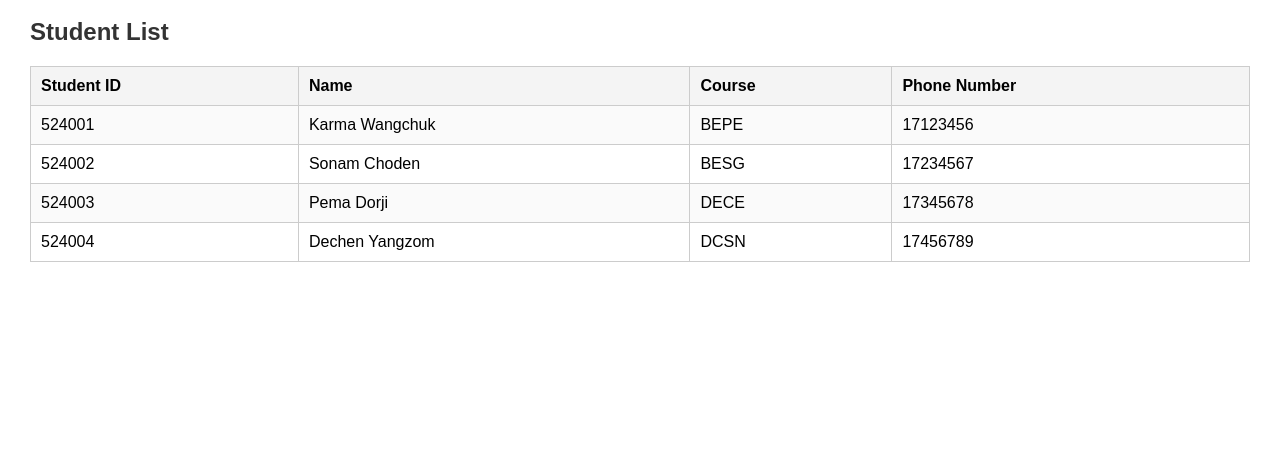
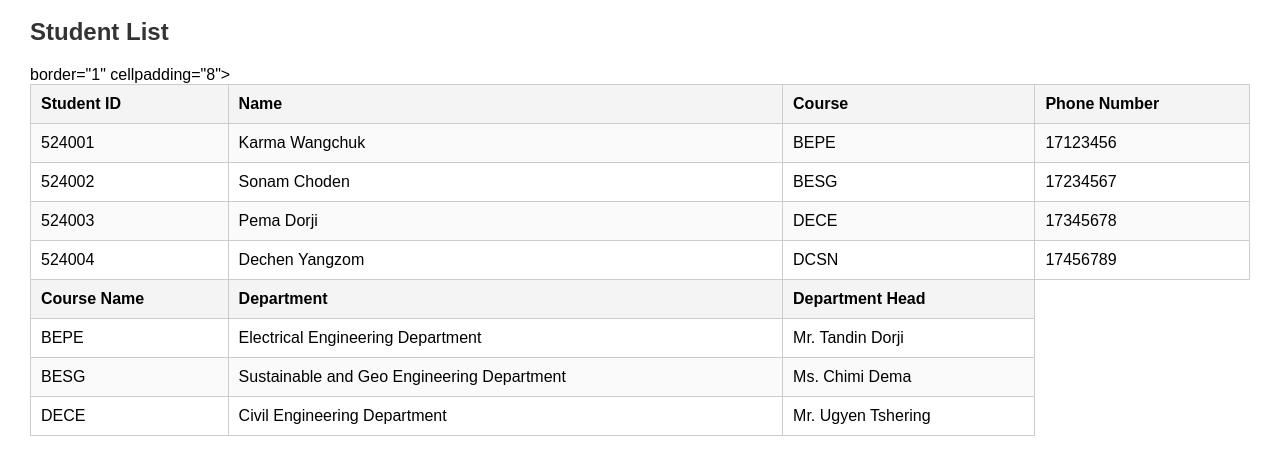
Before and after one commit to pemdorji/student_info_manager, a plain HTML site: page index.html in a window 1280 px wide. Shown: the part 70-544 px from the top of the page. Drawn offline with Linux system fonts and the light colour scheme.

Commit message:
Add course details sections

```diff
--- a/index.html
+++ b/index.html
@@ -64,6 +64,27 @@
       <td>DCSN</td>
       <td>17456789</td>
     </tr>
+    border="1" cellpadding="8">
+    <tr>
+      <th>Course Name</th>
+      <th>Department</th>
+      <th>Department Head</th>
+    </tr>
+    <tr>
+      <td>BEPE</td>
+      <td>Electrical Engineering Department</td>
+      <td>Mr. Tandin Dorji</td>
+    </tr>
+    <tr>
+      <td>BESG</td>
+      <td>Sustainable and Geo Engineering Department</td>
+      <td>Ms. Chimi Dema</td>
+    </tr>
+    <tr>
+      <td>DECE</td>
+      <td>Civil Engineering Department</td>
+      <td>Mr. Ugyen Tshering</td>
+    </tr>
   </table>
 </body>
 </html>
```
